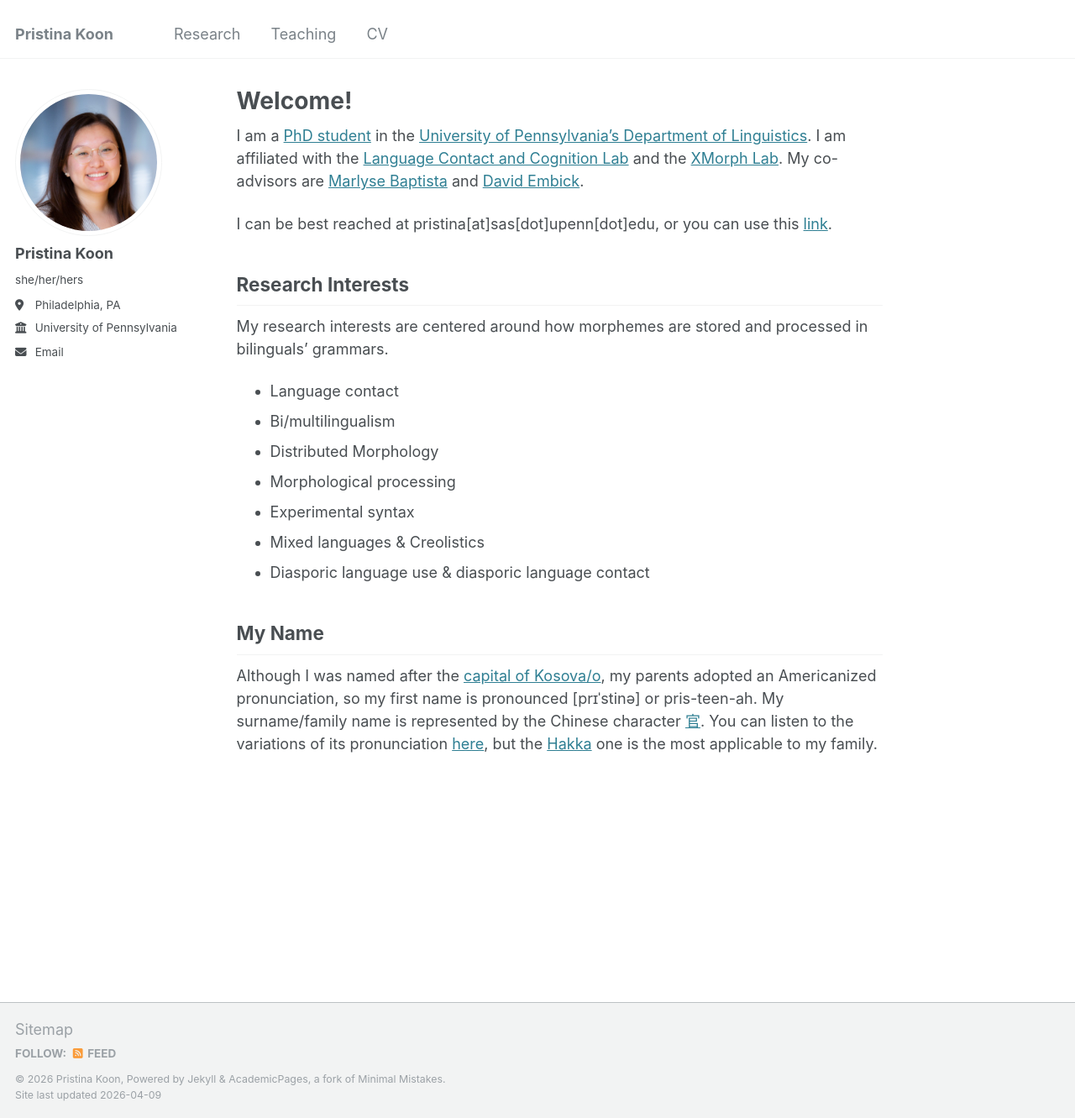
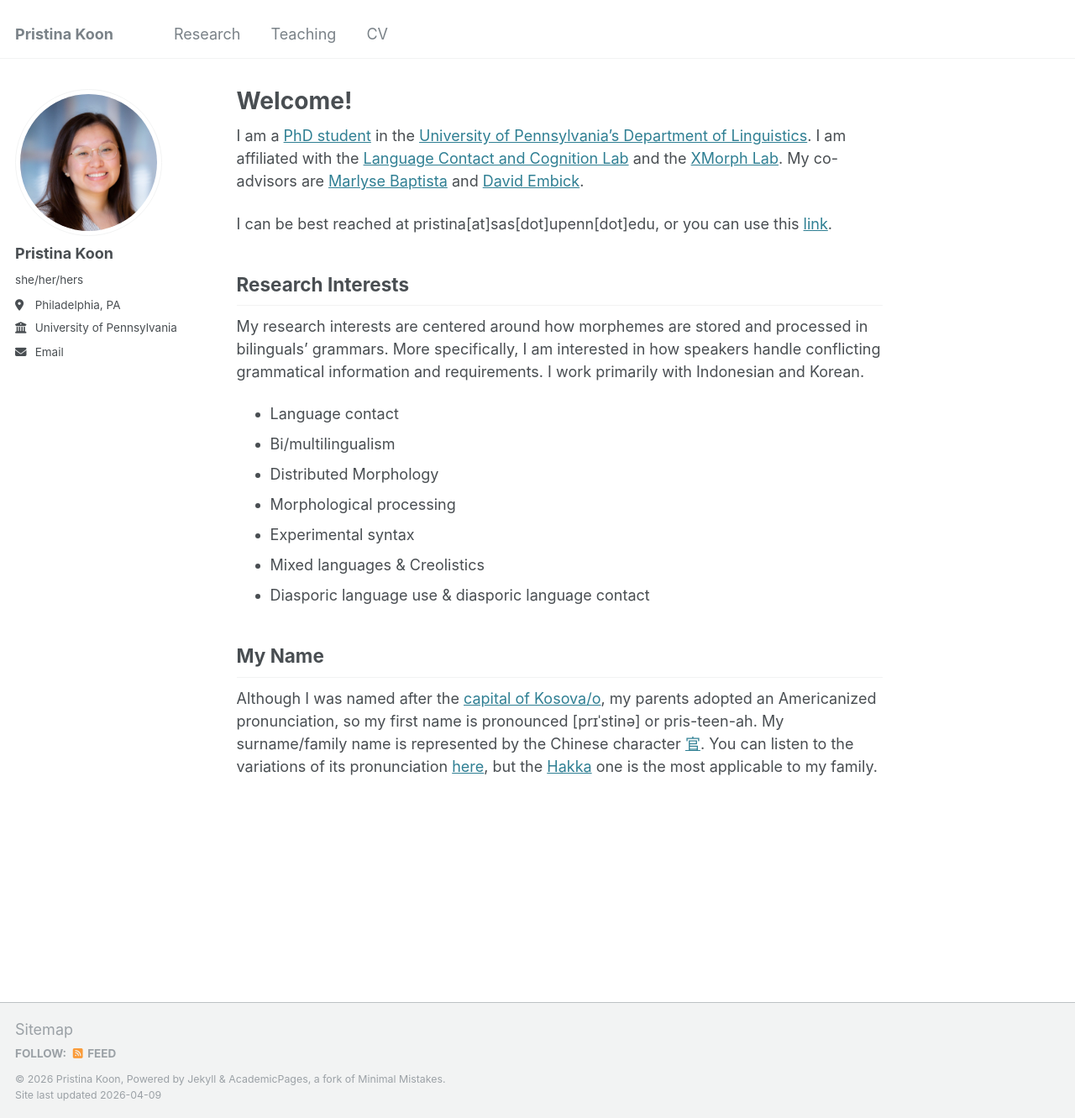
Before and after one commit to pristinakoon/pristinakoon.github.io, a Jekyll site: the page built from _pages/about.md, in a window 1280 px wide and 1331 px high. Shown: the whole window at 84% size. Built offline with Jekyll 4.4.1, drawn with Linux system fonts in a browser that asks for light colours.

Commit message:
Update research interests section in about.md
Expanded research interests to include handling conflicting grammatical information and specific languages of interest.

```diff
--- a/_pages/about.md
+++ b/_pages/about.md
@@ -11,7 +11,8 @@ I am a [PhD student](https://www.ling.upenn.edu/people/pristina-koon) in the [Un
 I can be best reached at pristina[at]sas[dot]upenn[dot]edu, or you can use this [link](mailto:pristina@sas.upenn.edu).
 
 ## Research Interests ##
-My research interests are centered around how morphemes are stored and processed in bilinguals' grammars.
+My research interests are centered around how morphemes are stored and processed in bilinguals' grammars. More specifically, I am interested in how speakers handle conflicting grammatical information and requirements. I work primarily with Indonesian and Korean.
+
 - Language contact
 - Bi/multilingualism
 - Distributed Morphology
```
